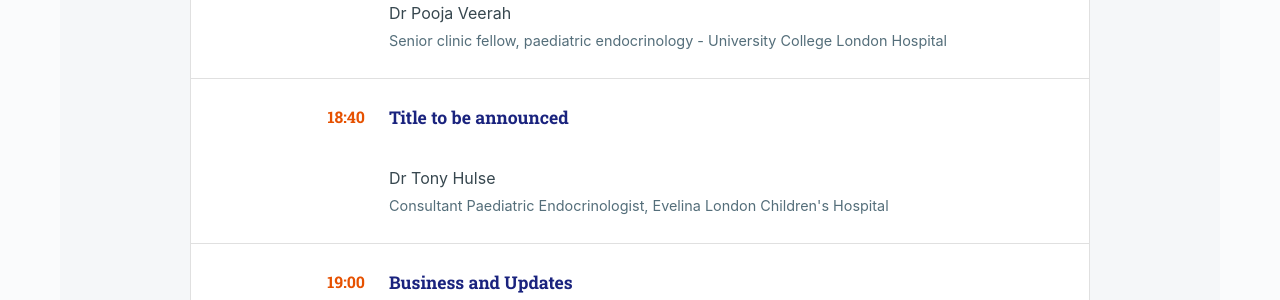
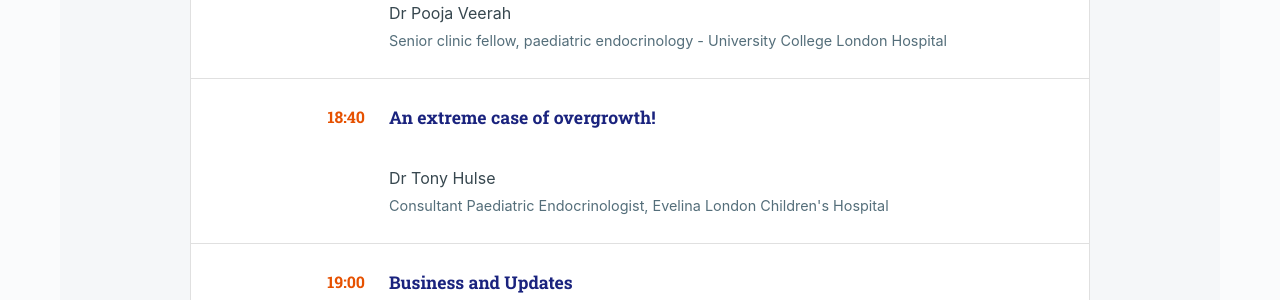
Before and after one commit to eatyourpeas/stpeg, a Jekyll site: the page built from _events/autumn-2025.md, in a window 1280 px wide and 900 px high, scrolled down 3045 px. Shown: the part 154-454 px from the top of the window. Built offline with Jekyll 4.4.1, drawn with Linux system fonts in a browser that asks for light colours.

Commit message:
an extreme case of overgrowth!

```diff
--- a/_events/autumn-2025.md
+++ b/_events/autumn-2025.md
@@ -51,7 +51,7 @@ schedule:
     speaker: "Dr Pooja Veerah "
     description: "Senior clinic fellow, paediatric endocrinology - University College London Hospital"
   - time: "18:40"
-    title: "Title to be announced"
+    title: "An extreme case of overgrowth!"
     speaker: "Dr Tony Hulse"
     description: "Consultant Paediatric Endocrinologist, Evelina London Children's Hospital"
   - time: "19:00"
```
